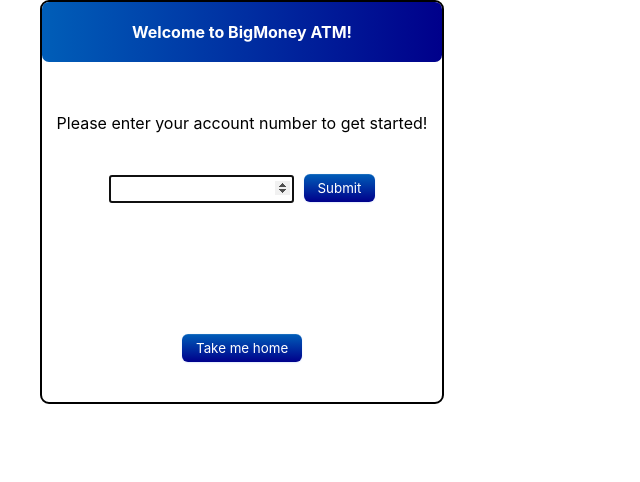
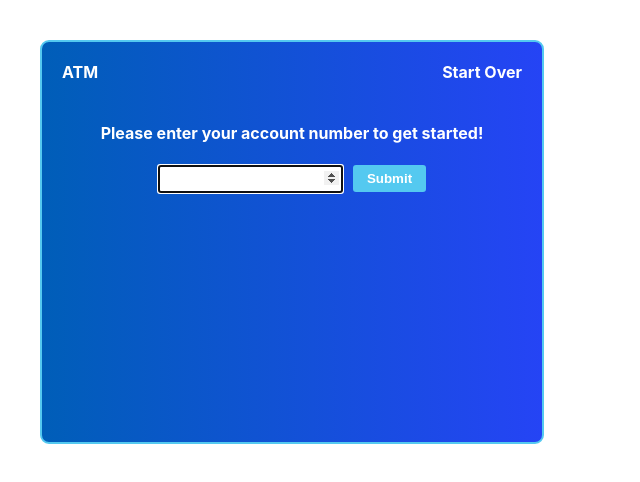
Before and after one commit to ZachPierce/atm-app, a React (Create React App) app: page / in a window 1280 px wide. Shown: the top 482 px of the page, without its empty margins (0-640 px from the left). Built offline with nearby package versions, Linux system fonts and the light colour scheme.

Commit message:
refactor for fun

```diff
--- a/src/App.css
+++ b/src/App.css
@@ -1,32 +1,69 @@
 .app-container {
+  margin-top: 40px;;
   margin-left: 40px;
-  width: 400px;
+  width: 500px;
   height: 400px;
-  border: 2px solid black;
+  border: 2px solid #54c9f0;
   border-radius: 9px;
-  position: relative;
+  background-image: linear-gradient(to right, #005EB8, #2544f5);
   .header-info {
-
-    background-image: linear-gradient(to right, #005EB8, darkBlue);
+    display: flex;
+    justify-content: space-between;
     padding: 20px;
     color: white;
     font-weight: bold;
     border-radius: 7px;
-    text-align: center;
+    .home-button {
+      cursor: pointer;
+    }
   }
 
   .enter-acct {
     text-align: center;
+    color: white;
     .account-number {
-      margin-top: 20px;
       margin-right: 10px;
+    }
+    .enter-acct-text {
+      font-weight: bold;
     }
   }
   .screen {
-    display: flex;
+    /* display: flex;
     justify-content: center;
-    align-items: center;
-    padding: 10px;
+    align-items: center; */
+    padding-left: 20px;
+    padding-right: 20px;
+    .row {
+      display: flex;
+      justify-content: space-between;
+      margin-bottom: 10px;
+      .child {
+        width: 50%;
+      }
+      .btn {
+        margin-left: 9px;
+        width: 60%;
+      }
+    }
+    .finished-message {
+      text-align: center;
+      color: white;
+      font-weight: bold;
+    }
+    .home-actions-container {
+      margin-bottom: 50px;
+    }
+
+    .done-button {
+      margin-top: 15px;
+      height: 42px;
+      text-align: center;
+      button {
+        width: 23%;
+        height: 100%;
+      }
+    }
   }
   .action-buttons {
     display: flex;
@@ -35,13 +72,23 @@
 
   .withdrawl-container {
     text-align: center;
+    .withdrawl-details {
+      color: white;
+      font-weight: bold;
+    }
     .withdrawl-amount {
       margin-right: 10px;
     }
+
   }
 
   .check-balance-container {
     margin-top: 30px;
+    .balance-details {
+      font-weight: bold;
+      color: white;
+      text-align: center;
+    }
   }
 
   .more-actions-container {
@@ -60,13 +107,15 @@
   }
 
   .action-info {
-    text-align: center;
+    margin-top: 0px;
+    margin-bottom: 5px;;
+
+    color: #54c9f0
   }
 
-  .home-button {
-    position: absolute;
-    bottom: 40px;
-    left: 140px;
+  .customer-name {
+    color: white;
+    font-weight: bold;
   }
 
   input {
@@ -78,19 +127,14 @@
   }
 
   button {
-
+    font-weight: bold;
     padding: 6px 14px;
-    font-family: -apple-system, BlinkMacSystemFont, 'Roboto', sans-serif;
-    border-radius: 6px;
     border: none;
-
+    border-radius: 3px;
     color: #fff;
-    background: linear-gradient(180deg, #005EB8 0%, darkBlue 100%);
+    background: #54c9f0;
     background-origin: border-box;
-    box-shadow: 0px 0.5px 1.5px rgba(54, 122, 246, 0.25), inset 0px 0.8px 0px -0.25px rgba(255, 255, 255, 0.2);
-    user-select: none;
-    -webkit-user-select: none;
-    touch-action: manipulation;
+    cursor: pointer;
   }
 
 }
--- a/src/App.js
+++ b/src/App.js
@@ -14,13 +14,13 @@ function App() {
   var [step, setStep] = useState("enter-account");
   var [errorMessage, setErrorMessage] = useState("")
   var [totalWithdrawnToday, setTotalWithdrawnToday] = useState(0)
-
+  var [customerName, setCustomerName] = useState("")
 
   useEffect(() => {
     fetchData();
   }, []);
 
-  //function to hit our server using axios to get our data from postgres for a give account id
+  //function to hit our server using axios to get our data from postgres for a given account id
   //this returns a boolean so that we know weather to procced or to stop because of an error
   var fetchData = async (id) => {
     //ensure there is a valid id
@@ -37,6 +37,9 @@ function App() {
             return false
           }
           //once we have our data then we set our state variables to use later
+          let tempString = response.data.name.split(" ")
+          let customerName = tempString[0]
+          setCustomerName(customerName.slice(0,-1))
           setAccountName(response.data.name)
           setAccountBalance(response.data.amount)
           setAccountType(response.data.type)
@@ -96,37 +99,68 @@ function App() {
 
   }
 
-  const renderStep = () => {
-    //this step is for entering your account number
+  const renderLogin = () => {
+  //this step is for entering your account number
     if (step === "enter-account") {
       return (
         <div className="enter-acct">
-          <h4>Please enter your account number to get started!</h4>
+          <h4 className="enter-acct-text">Please enter your account number to get started!</h4>
           <input className="account-number" id="account-number" autoFocus={true} type="number"/>
           <button onClick={getAccountDetails}>Submit</button>
         </div>
       )
     }
+  }
+
+  const renderHome = () => {
+
     //this step is for selecting what action they would like to take (check balance, withdraw, or deposit)
-    if (step === "pick-action") {
+    if (step !== "enter-account") {
       return (
-        <div>
-          <h4 className="action-info">What would you like to do with <strong>{accountName}</strong> account?</h4>
-          <div className="action-buttons">
-            <button onClick={() => setStep("check-balance")}>Check Balance</button>
-            <button onClick={() => setStep("withdrawl")}>Withdrawl</button>
-            <button onClick={() => setStep("deposit")}>Deposit</button>
-         </div>
+        <div className='home-actions-container'>
+
+          <div className='row'>
+
+            <div className='child'>
+              <h4 className="action-info">Welcome</h4>
+              <div className='customer-name'>{customerName}</div>
+            </div>
+
+            <div className="child action-buttons">
+              <button  className="btn" onClick={() => setStep("withdrawl")}>Withdrawl</button>
+              <button  className="btn" onClick={() => setStep("deposit")}>Deposit</button>
+            </div>
+
+          </div>
+
+          <div className='row'>
+
+            <div className='child'>
+              <h4 className="action-info">Account</h4>
+              <div className='customer-name'>{accountName}</div>
+            </div>
+
+            <div className="child action-buttons">
+              <button className="btn" onClick={() => setStep("check-balance")}>Check Balance</button>
+              <button o className="btn" onClick={() => handleWithdrawl(20)}>Quick Cash $20</button>
+            </div>
+
+          </div>
+
         </div>
       )
     }
 
+
+  }
+
+  const renderActions = () => {
     //this step handles the check balance
     if (step === "check-balance") {
       return (
         <div className="check-balance-container">
-          <span>Your balance in <strong>{accountName}</strong> is <strong>${accountBalance}</strong></span>
-          {needMoreActions()}
+          <div className='balance-details'>The balance of your account "{accountName}" is ${accountBalance}</div>
+          {renderDone()}
         </div>
       )
     }
@@ -134,9 +168,9 @@ function App() {
     if (step === "withdrawl") {
       return (
         <div className="withdrawl-container">
-          <h4>How much would you like to withdrawl from <strong>{accountName}</strong> today?</h4>
+          <h4 className='withdrawl-details'>{customerName}, how much would you like to withdrawl from your account "{accountName}" today?</h4>
           <input className="withdrawl-amount" id="withdrawl-amount" type="number" autoFocus={true}/>
-          <button onClick={handleWithdrawl}>Submit</button>
+          <button onClick={() =>handleWithdrawl(document.getElementById("withdrawl-amount").value)}>Submit</button>
         </div>
       )
     }
@@ -144,34 +178,29 @@ function App() {
     if (step === "deposit") {
       return (
         <div className='withdrawl-container'>
-          <h4>How much would you like to deposit in to <strong>{accountName}</strong> today?</h4>
+          <h4 className='withdrawl-details'>How much would you like to deposit in to <strong>{accountName}</strong> today?</h4>
           <input className="withdrawl-amount" id="deposit-amount" type="number" autoFocus={true}/>
           <button onClick={handleDeposit}>Submit</button>
         </div>
       )
     }
-    //this step handles the finished state
-    if (step === "finished") {
+
+      //this step handles the finished state
+      if (step === "finished") {
       return (
-        <div>
+        <div className='finished-message'>
           Thank you for your service!
-          {needMoreActions()}
+          {renderDone()}
         </div>
       )
     }
 
   }
 
-  //this is a function to prompt the user if they need to do anything else
-  //made this so the code wasn't repeated a bunch above
-  const needMoreActions = () => {
+  const renderDone = () => {
     return (
-      <div className="more-actions-container">
-        <div className='question'>Do you need anything else?</div>
-        <div className='action-buttons'>
-          <button onClick={() => setStep("enter-account")}>Yes</button>
-          <button onClick={() => setStep("enter-account")}>No</button>
-        </div>
+      <div className='done-button'>
+        <button onClick={() => setStep("enter-account")}>I'm Done</button>
       </div>
     )
   }
@@ -187,7 +216,7 @@ function App() {
 
     //error handling
     if (depositAmount > 1000) {
-      setErrorMessage("You can only deposit $1000 at a single time.")
+      setErrorMessage("You can only deposit $1000 at a time.")
       return
     }
 
@@ -202,15 +231,19 @@ function App() {
 
     alterAccountBalance(accountNumber, newBalance)
 
+    //set our new values
+    setAccountBalance(newBalance)
     setErrorMessage("")
     setStep("finished")
   }
 
-  const handleWithdrawl = () => {
+  const handleWithdrawl = (withdrawlAmount) => {
     //make sure we can actually withdrawl this amount based on rules presented
 
     let totalAllotment = accountBalance
-    let withdrawlAmount = document.getElementById("withdrawl-amount").value
+    //set our value to the default argument, if we did a quick cash option
+    //then ths will be populated, other wise the user will be entering tha amount
+    //manually
 
     //error handling here
     if (withdrawlAmount > 200) {
@@ -246,7 +279,8 @@ function App() {
 
     //this is a cheesy way to keep track of this but ive discussed better solutions in the notes
     setTotalWithdrawnToday(totalWithdrawnToday + withdrawlAmount)
-    //prompt the user for any more actions
+    //set our new values and advance the step
+    setAccountBalance(newBalance)
     setErrorMessage("")
     setStep("finished")
 
@@ -255,13 +289,15 @@ function App() {
 
   return (
     <div className="app-container">
-      <header className="header-info">Welcome to BigMoney ATM!</header>
+      <header className="header-info">
+        <div>ATM</div>
+        <div className="home-button" onClick={() => setStep("enter-account")}>Start Over</div>
+      </header>
+
+      <div className="screen">{renderLogin()}</div>
+      <div className="screen">{renderHome()}</div>
+      <div className="screen">{renderActions()}</div>
       <div className='error-message'>{errorMessage}</div>
-      <div className="screen">{renderStep()}</div>
-      <div className='home-button'>
-       <button onClick={() => setStep("enter-account")}>Take me home</button>
-      </div>
-
     </div>
   );
 }
```
